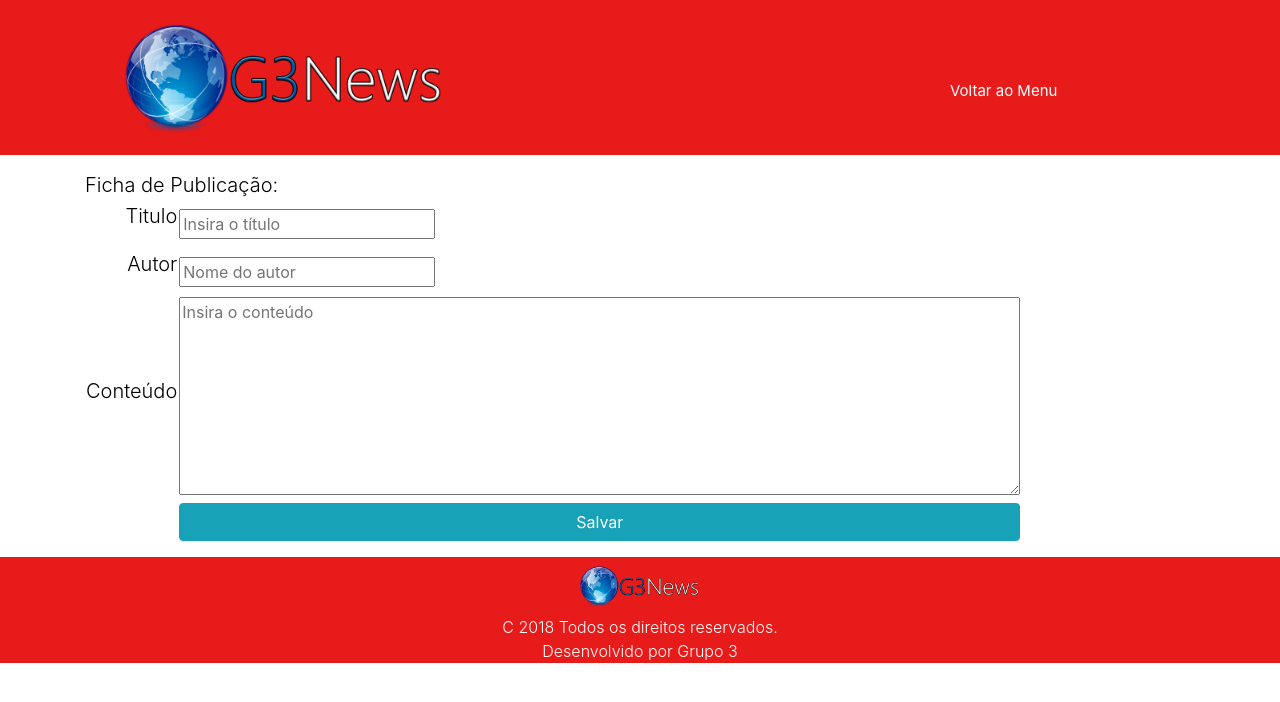
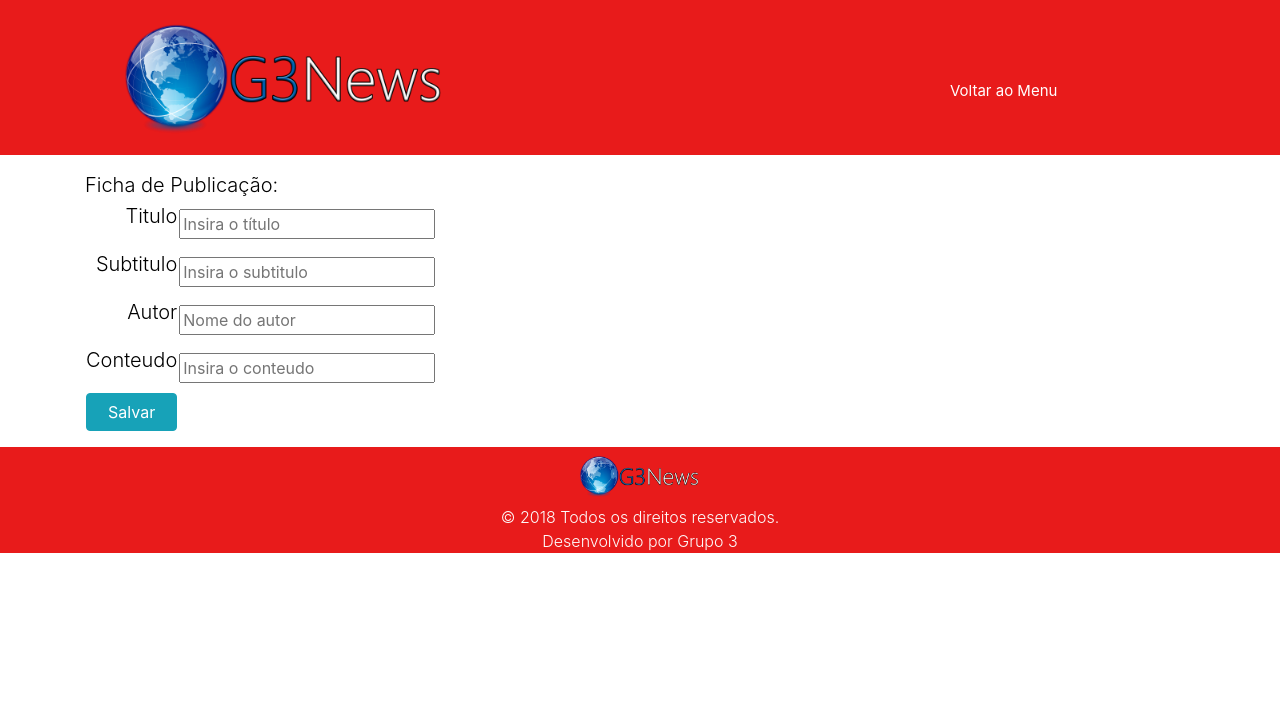
Before and after one commit to Micauane/TecInfG3, a PHP site: page /formulario.php in a window 1280 px wide. Shown: the top 702 px of the page. Run offline with PHP 8.4, Linux system fonts and the light colour scheme.

Commit message:
Erro ao inserir conteudo
O conteudo é o unico que não dá pra inserir

```diff
--- a/formulario.php
+++ b/formulario.php
@@ -8,6 +8,7 @@
   	<link rel="stylesheet"  href="css/style.css">
 	<title>Ficha de Publicação</title>
 </head>
+
 <body>
 	<div class="cabecalho">
     	<div class="container">
@@ -16,7 +17,7 @@
 		          <img id="logo" src="Layouts\PNGs\Logo\Logo.png" alt="">
 		        </div>
 		        <div class="col-4">
-          <a class="publicar" href="index.html">Voltar ao Menu </a>
+		          <a class="publicar" href="index.php">Voltar ao Menu</a> <!-- Que menu gente? Pelo amor de Botem essa imagem num link-->
 		        </div>
       		</div>
       	</div>
@@ -28,56 +29,82 @@
 				<div class="col">
 					<div class="panel panel-primary">
 						<div class="panel-body">
-								<div class="panel-heading lead">Ficha de Publicação:</div>
+
+							<div class="panel-heading lead">Ficha de Publicação:
+							</div>
+
 							<form class="pull-left" action="registrar.php" method="post">
 								<table>
 									<tbody>
+
 										<tr>
 											<td>
 												<p class="text-right lead">Titulo</p>
 											</td>
+
 											<td>
 												<input class="from-control" type="text" name="titulo" placeholder="Insira o título">
 											</td>
 										</tr>
+
+										<tr>
+
+											<td>
+												<p class="text-right lead">Subtitulo</p>
+											</td>
+
+											<td>
+												<input class="from-control" type="text" name="subtitulo" placeholder="Insira o subtitulo">
+											</td>
+
+										</tr>
+
 										<tr>
 											<td>
 												<p  class="text-right lead">Autor</p>
 											</td>
+
 											<td>
-													<input type="text" name="name" placeholder="Nome do autor">
+												<input type="text" name="autor" placeholder="Nome do autor">
 											</td>
+
 										</tr>
 
 										<tr>
 											<td>
-													<p class="text-right lead">Conteúdo</p>
+												<p  class="text-right lead">Conteudo</p>
 											</td>
+
 											<td>
-                          <textarea name="text" rows="8" cols="80" placeholder="Insira o conteúdo"></textarea>
+												<input type="text" name="conteudo" placeholder="Insira o conteudo">
 											</td>
+
 										</tr>
+
 										<tr>
-												<td></td>
 											<td>
 												<input id="salva" class="btn btn-info btn-block" type="submit" value="Salvar">
 											</td>
+
 										</tr>
+
 									</tbody>
 								</table>
 							</form>
+
 						</div>
 					</div>
 				</div>
 			</div>
 		</div>
 	</section>
+
     <div class="rodape2">
       <div class="container">
         <div class="row">
           <div class="col">
-              <img id="logo_fundo" src="Layouts\PNGs\Logo\Logo.png" alt=""> <br>
-              C 2018 Todos os direitos reservados. <br>
+              <img id="logo_fundo" src="Layouts\PNGs\Logo\Logo.png" alt=""><br>
+              © 2018 Todos os direitos reservados. <br>
               Desenvolvido por Grupo 3
           </div>
         </div>
--- a/index.html
+++ b/index.php
@@ -21,7 +21,7 @@
          </div>
          <div class="col-4">
            <img id="icons" src="Layouts\PNGs\Icons\Newsicon.png">
-           <a id="02" class="publicar" href="formulario.html">Publicar</a>
+           <a id="02" class="publicar" href="formulario.php">Publicar</a>
          </div>
        </div>
        </div>
@@ -109,8 +109,8 @@
          <div class="row">
            <div class="col">
                <img id="logo_fundo" src="Layouts\PNGs\Logo\Logo.png" alt=""> <br>
-               &#174; 2018 Todos os direitos reservados. <br>
-               Desenvolvido por GruopG3
+               © 2018 Todos os direitos reservados. <br>
+               Desenvolvido por Grupo 3
            </div>
          </div>
        </div>
--- a/registrar.php
+++ b/registrar.php
@@ -6,6 +6,9 @@ $subtitulo = $_POST['subtitulo'];
 $autor = $_POST['autor'];
 $conteudo = $_POST['conteudo'];
 $sql = "INSERT INTO noticia (titulo, subtitulo, autor, conteudo) VALUES ('$titulo','$subtitulo,','$autor', '$conteudo') ";
+
+// Notice: Undefined index: conteudo in C:\wamp64\www\TecInfG3\registrar.php on line 7
+// O conteudo é o unico que não funciona e não sei resolver
 
 if($conexao->query($sql) === TRUE){
   echo 'registro adicionado com sucesso';
@@ -16,4 +19,4 @@ if($conexao->query($sql) === TRUE){
 //fechar conexão
 $conexao->close();
 
- ?>
+?>
```
Also changed, not shown: comandosSQL.sql (+16 -33 lines), erroconteudo.png (added). Lines whose indentation alone changed are shown as unchanged.
